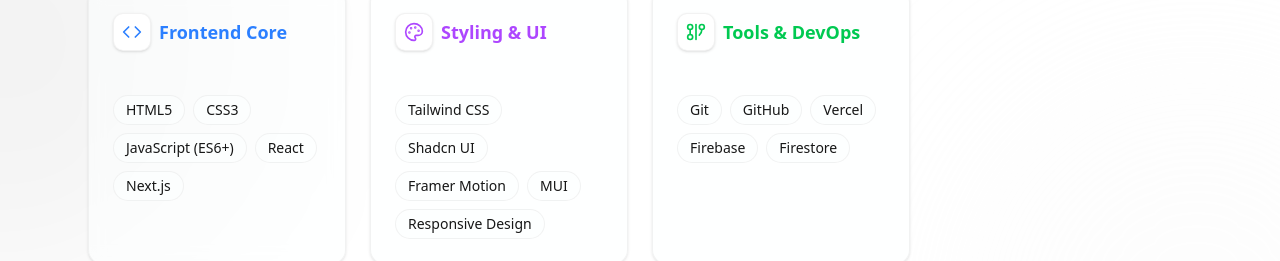
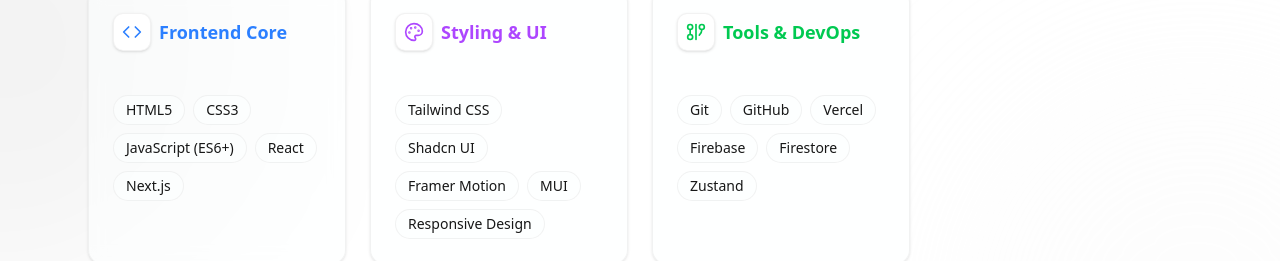
Before and after one commit to mohdragon010/mohamed-crafts, a Next.js app: page / in a window 1280 px wide. Shown: the part 1652-1913 px from the top of the page. Built offline with nearby package versions, Linux system fonts and the light colour scheme.

Commit message:
Add Zustand to Tools & DevOps skills list

```diff
--- a/components/skills.jsx
+++ b/components/skills.jsx
@@ -28,7 +28,7 @@
         {
             category: "Tools & DevOps",
             icon: <GitGraph className="w-5 h-5" />,
-            items: ["Git", "GitHub", "Vercel", "Firebase", "Firestore"],
+            items: ["Git", "GitHub", "Vercel", "Firebase", "Firestore","Zustand"],
             color: "text-green-500",
             bgHover: "hover:bg-green-500/5",
             borderHover: "hover:border-green-500/50",
```
